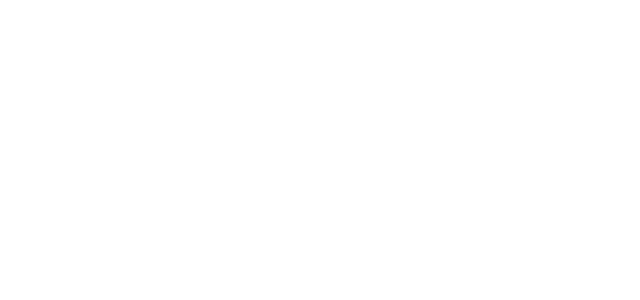
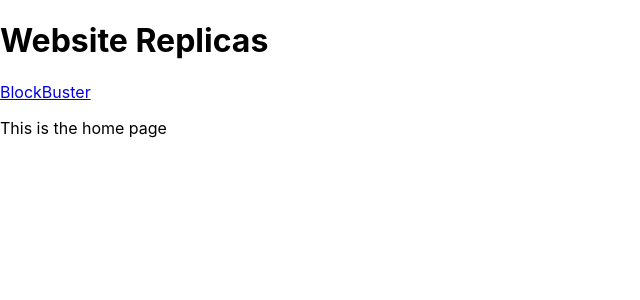
Before and after one commit to benwaples/website-replicas, a React (Create React App) app: page / in a window 1280 px wide. Shown: the top 300 px of the page, without its empty margins (0-640 px from the left). Built offline with nearby package versions, Linux system fonts and the light colour scheme.

Commit message:
header and header.scss

```diff
--- a/src/App.tsx
+++ b/src/App.tsx
@@ -2,12 +2,16 @@
 import { BrowserRouter as Router, Switch, Route } from 'react-router-dom';
 import './App.css';
 import BlockBuster from './components/blockbuster/BlockBuster';
+import Header from './components/header/Header';
+import Home from './components/home/Home';
 
-function App() {
+function App(): JSX.Element {
   return (
     <Router>
+      <Header />
       <Switch>
         <Route path="/blockbuster" render={BlockBuster} />
+        <Route path="/" render={Home} />
       </Switch>
     </Router>
   );
--- /dev/null
+++ b/src/components/header/Header.scss
@@ -0,0 +1,3 @@
+.currentLink {
+  background-color: pink;
+}
--- /dev/null
+++ b/src/components/header/Header.tsx
@@ -0,0 +1,18 @@
+import React from 'react';
+import { NavLink } from 'react-router-dom';
+import './Header.scss';
+
+function Header(): JSX.Element {
+  return (
+    <header>
+      <h1>Website Replicas</h1>
+      <div className="navbar">
+        <NavLink to="blockbuster" activeClassName="currentLink">
+          BlockBuster
+        </NavLink>
+      </div>
+    </header>
+  );
+}
+
+export default Header;
--- /dev/null
+++ b/src/components/home/Home.tsx
@@ -0,0 +1,11 @@
+import React from 'react';
+
+function Home(): JSX.Element {
+  return (
+    <main>
+      <p>This is the home page</p>
+    </main>
+  );
+}
+
+export default Home;
--- a/src/reportWebVitals.ts
+++ b/src/reportWebVitals.ts
@@ -1,6 +1,6 @@
 import { ReportHandler } from 'web-vitals';
 
-const reportWebVitals = (onPerfEntry?: ReportHandler) => {
+const reportWebVitals = (onPerfEntry?: ReportHandler): void => {
   if (onPerfEntry && onPerfEntry instanceof Function) {
     import('web-vitals').then(({ getCLS, getFID, getFCP, getLCP, getTTFB }) => {
       getCLS(onPerfEntry);
```
